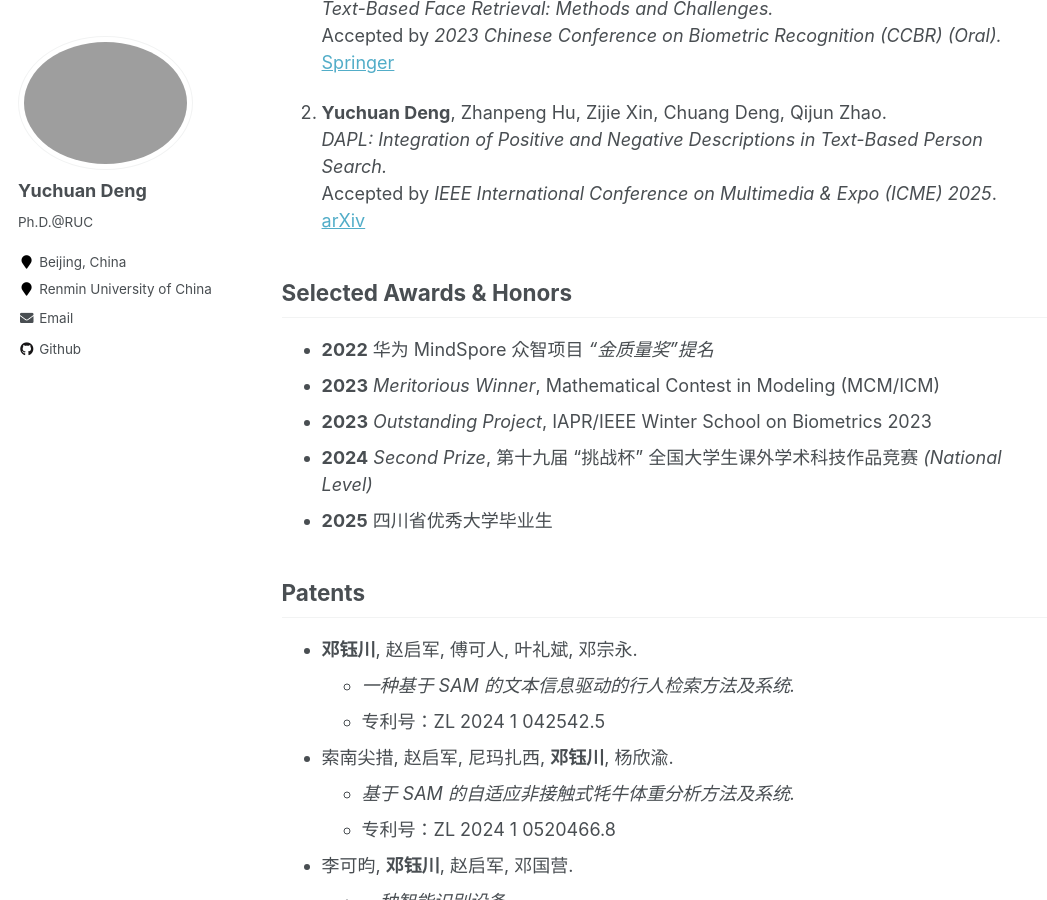
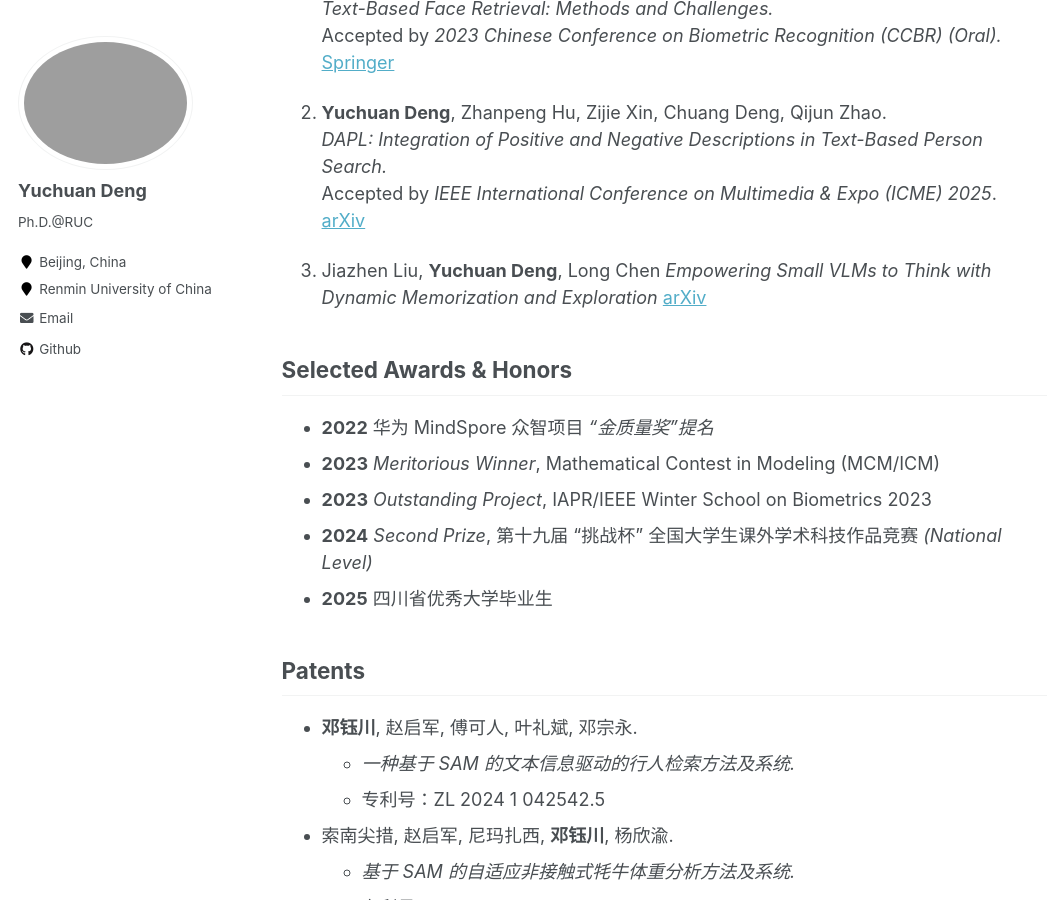
Before and after one commit to Kimokcheon/Kimokcheon.github.io, a Jekyll site: the page built from _pages/about.md, in a window 1280 px wide and 900 px high, scrolled down 962 px. Shown: the whole window, without its empty margins (0-1047 px from the left). Built offline with Jekyll 4.4.1, drawn with Linux system fonts in a browser that asks for light colours.

Commit message:
Update about.md

```diff
--- a/_pages/about.md
+++ b/_pages/about.md
@@ -39,8 +39,11 @@ Here is my CV.
 2. **Yuchuan Deng**, Zhanpeng Hu, Zijie Xin, Chuang Deng, Qijun Zhao.
    *DAPL: Integration of Positive and Negative Descriptions in Text-Based Person Search.*
    Accepted by *IEEE International Conference on Multimedia & Expo (ICME) 2025*.
-   [arXiv](https://arxiv.org/abs/2405.07459)
+   [arXiv](https://arxiv.org/pdf/2405.07459)
 
+3. Jiazhen Liu, **Yuchuan Deng**, Long Chen
+   *Empowering Small VLMs to Think with Dynamic Memorization and Exploration*
+   [arXiv](https://arxiv.org/pdf/2506.23061)
 
 
 ## Selected Awards & Honors
@@ -49,8 +52,6 @@ Here is my CV.
 - **2023** *Outstanding Project*, IAPR/IEEE Winter School on Biometrics 2023
 - **2024** *Second Prize*, 第十九届 “挑战杯” 全国大学生课外学术科技作品竞赛 *(National Level)*
 - **2025** 四川省优秀大学毕业生
-
-
 
 ## Patents
 - **邓钰川**, 赵启军, 傅可人, 叶礼斌, 邓宗永.
```
